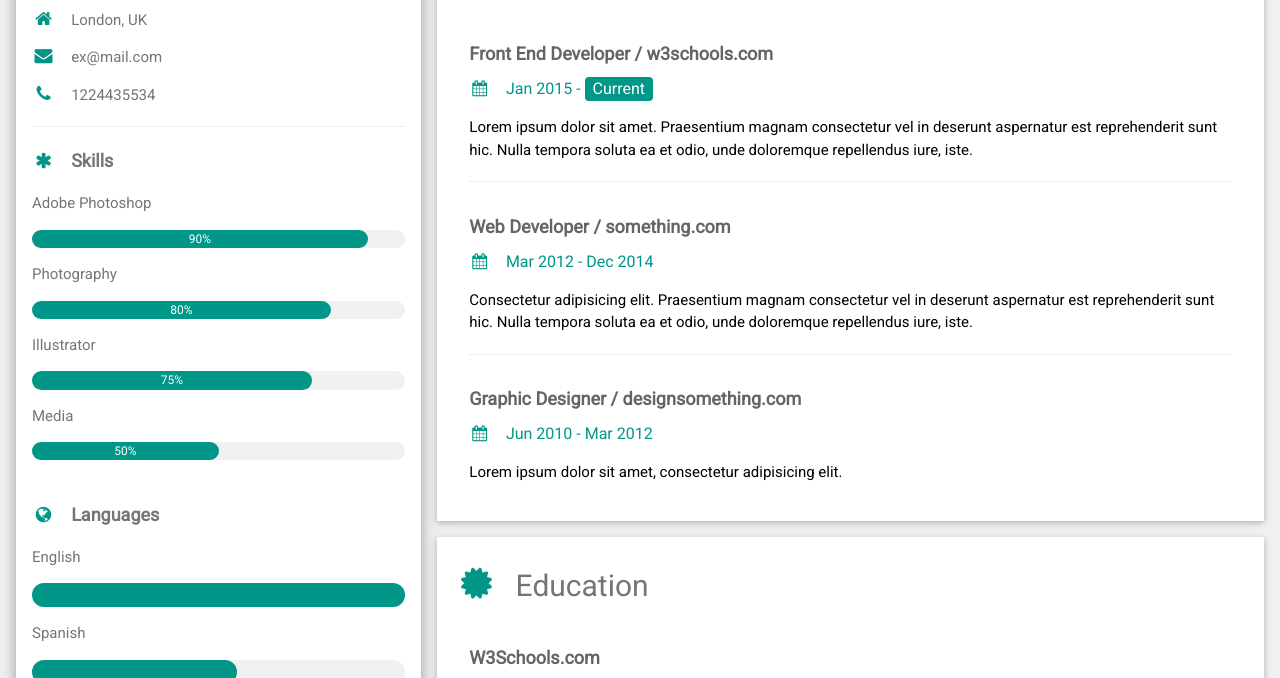
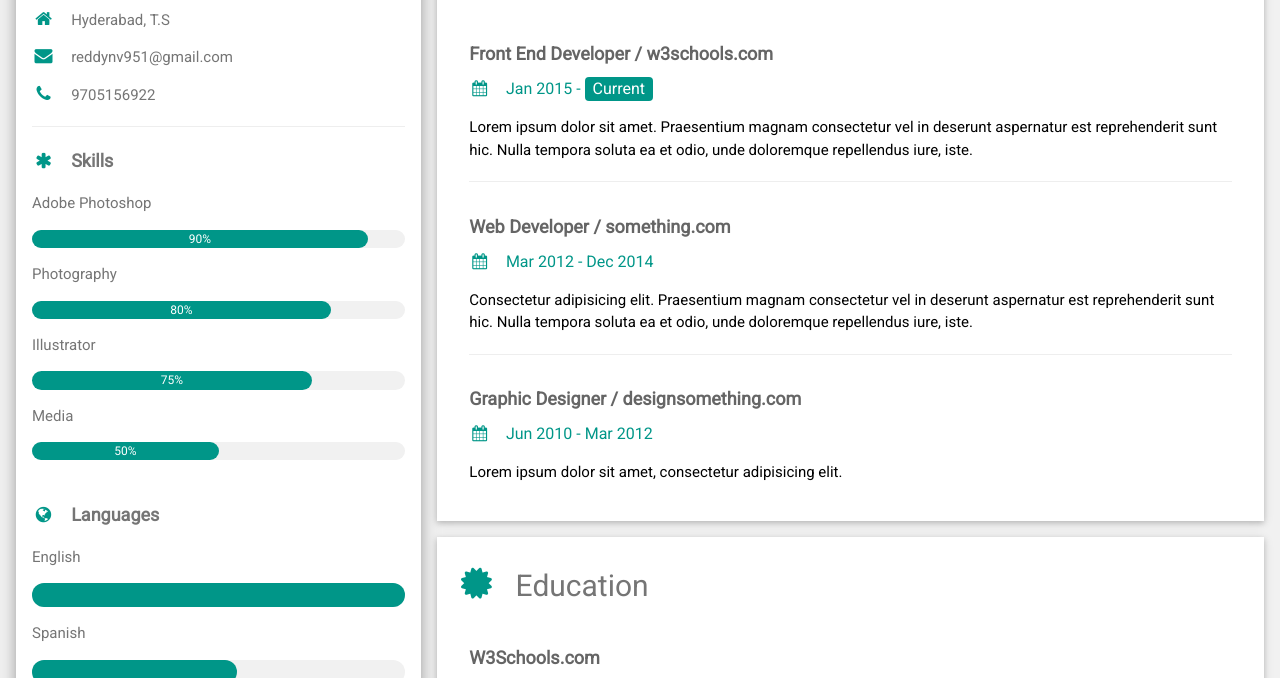
Before and after one commit to 20p61a0445/20p61a0445.github.io, a plain HTML site: page index.html in a window 1280 px wide. Shown: the part 83-761 px from the top of the page. Drawn offline with nearby package versions, Linux system fonts and the light colour scheme.

Commit message:
Update index.html

```diff
--- a/index.html
+++ b/index.html
@@ -30,9 +30,9 @@
         </div>
         <div class="w3-container">
           <p><i class="fa fa-briefcase fa-fw w3-margin-right w3-large w3-text-teal"></i>Designer</p>
-          <p><i class="fa fa-home fa-fw w3-margin-right w3-large w3-text-teal"></i>London, UK</p>
-          <p><i class="fa fa-envelope fa-fw w3-margin-right w3-large w3-text-teal"></i>ex@mail.com</p>
-          <p><i class="fa fa-phone fa-fw w3-margin-right w3-large w3-text-teal"></i>1224435534</p>
+          <p><i class="fa fa-home fa-fw w3-margin-right w3-large w3-text-teal"></i>Hyderabad, T.S</p>
+          <p><i class="fa fa-envelope fa-fw w3-margin-right w3-large w3-text-teal"></i>reddynv951@gmail.com</p>
+          <p><i class="fa fa-phone fa-fw w3-margin-right w3-large w3-text-teal"></i>9705156922</p>
           <hr>
 
           <p class="w3-large"><b><i class="fa fa-asterisk fa-fw w3-margin-right w3-text-teal"></i>Skills</b></p>
```
